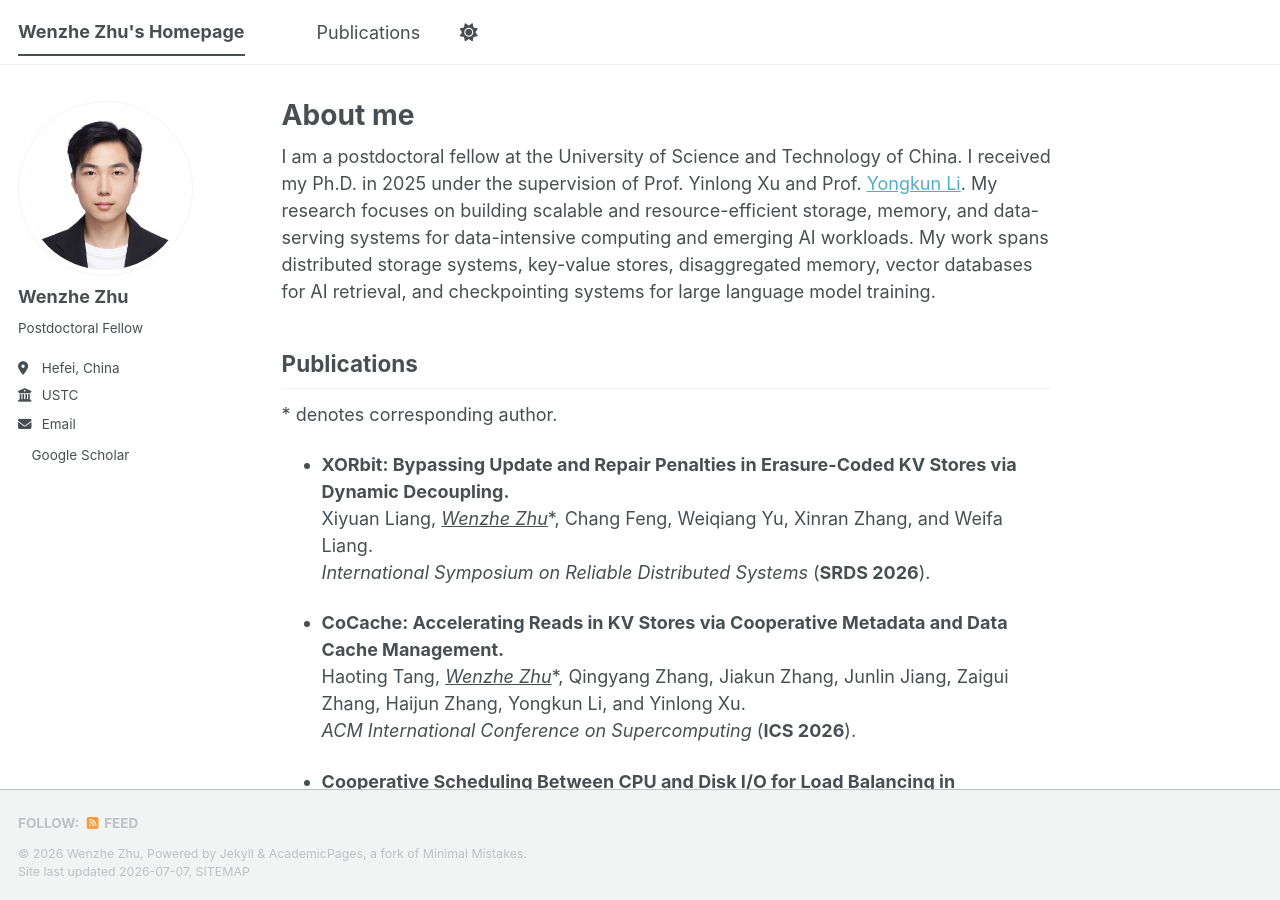
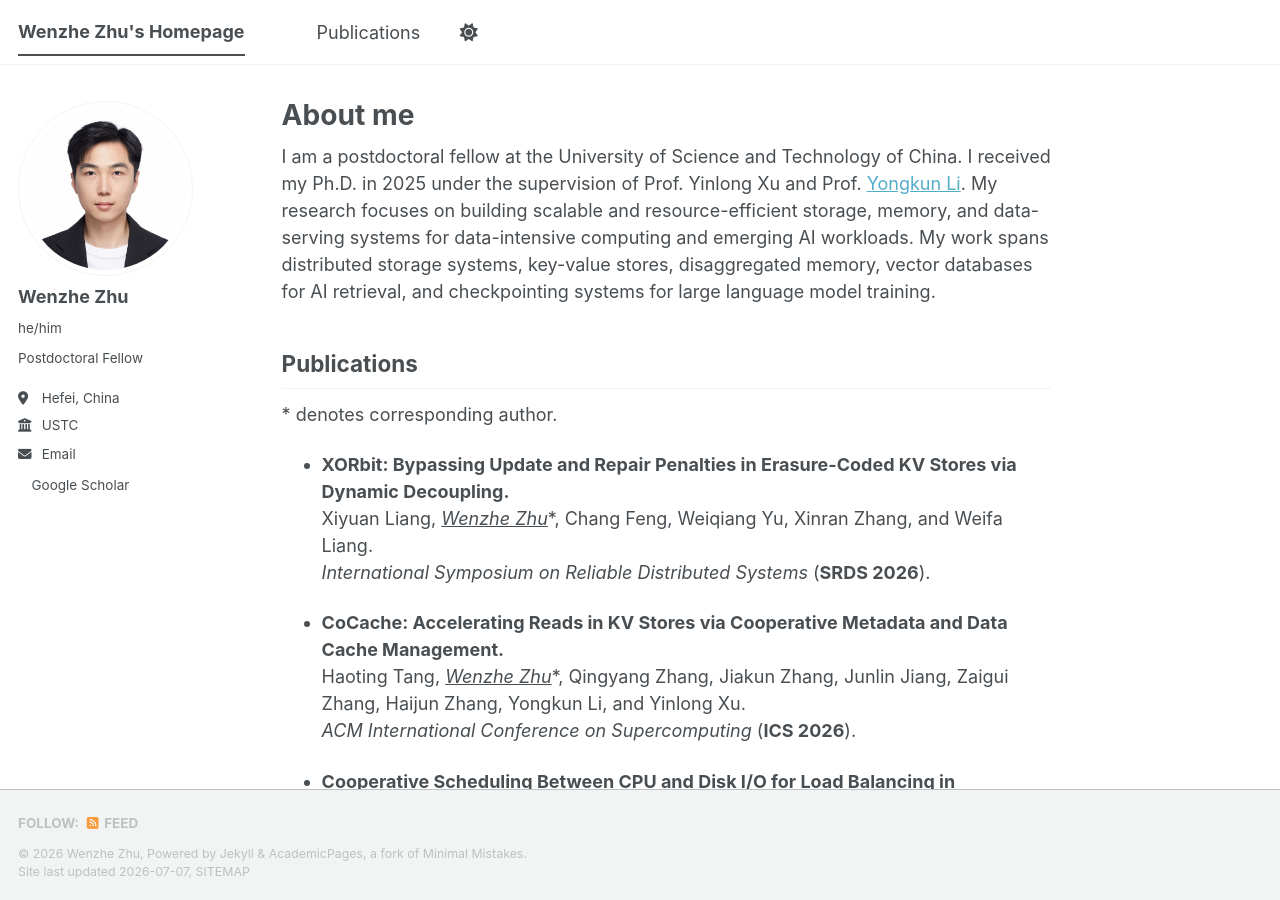
Before and after one commit to wzhzhu/wzhzhu.github.io, a Jekyll site: the page built from _pages/about.md, in a window 1280 px wide and 900 px high. Built offline with Jekyll 4.4.1, drawn with Linux system fonts in a browser that asks for light colours; a style sheet for code colours, icons or effects is not loaded.

Commit message:
Update _config.yml

```diff
--- a/_config.yml
+++ b/_config.yml
@@ -25,7 +25,7 @@ author:
   # Biographic information
   avatar           : "profile.jpg"
   name             : "Wenzhe Zhu"
-  pronouns         : # example: "she/her"
+  pronouns         : "he/him"
   bio              : "Postdoctoral Fellow"
   location         : "Hefei, China"
   employer         : "USTC"
@@ -45,6 +45,7 @@ author:
   researchgate     : # URL
   scopus           : # URL
   zotero           : # URL
+  wechat           : "https://scholar.google.com/citations?user=3sxgzvAAAAAJ"
 
 
   # Repositories and software development
```
